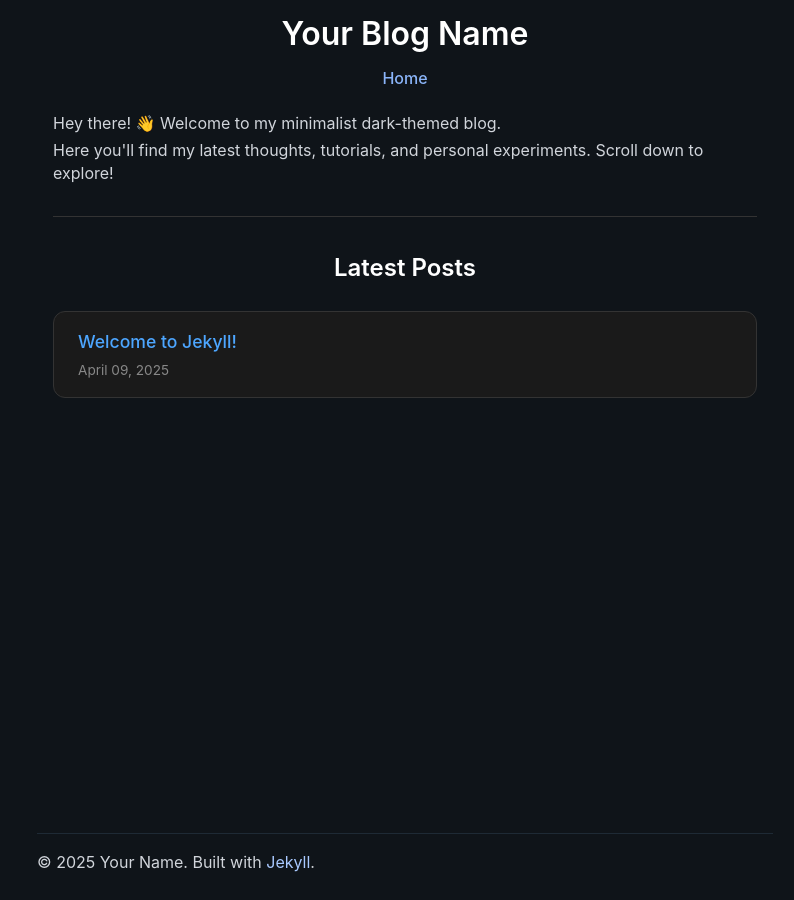
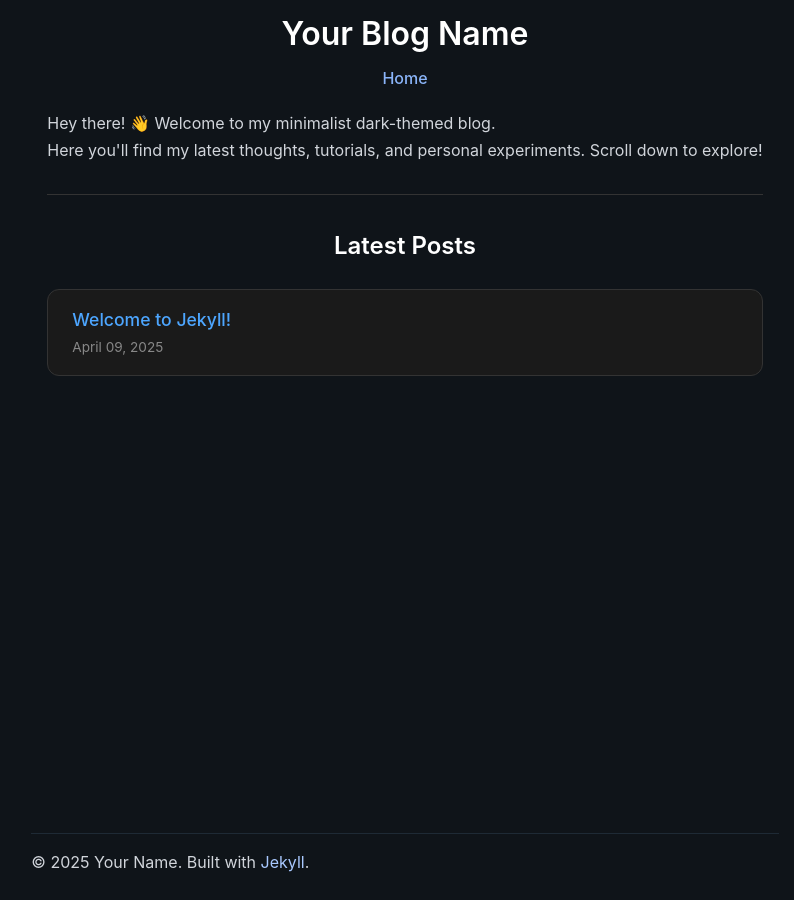
Before and after one commit to snipExample/snipExample.github.io, a Jekyll site: the page built from index.markdown, in a window 1280 px wide. Shown: the whole page, without its empty margins (235-1029 px from the left). Built offline with Jekyll 4.4.1, drawn with Linux system fonts in a browser that asks for light colours.

Commit message:
Fixed Narrow Parsing Issue

```diff
--- a/assets/css/style.css
+++ b/assets/css/style.css
@@ -25,7 +25,7 @@
     color: rgba(245, 245, 245, 0.87);
     line-height: 1.6;
     font-size: 16px;
-    max-width: 768px;
+    max-width: 1536px;
     margin: 0 auto;
     padding: 0 1rem; /* Keeps some breathing space on mobile */
 }
```
